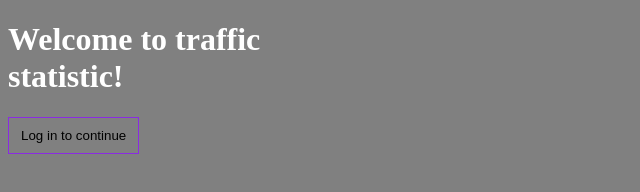
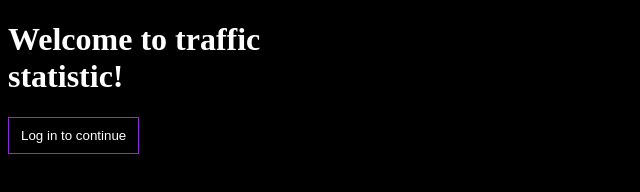
Before and after one commit to riisatoro/traffic-counter-statistic, a browser extension: page extension/main.html in a window 1280 px wide. Shown: the whole page, without its empty margins (0-640 px from the left). Drawn offline with Linux system fonts and the light colour scheme.

Commit message:
Update styles

```diff
--- a/extension/main.css
+++ b/extension/main.css
@@ -1,7 +1,7 @@
 .container {
     width: 300px;
     height: 500px;
-    background-color: gray;
+    background-color: black;
 }
 
 .is-white {
@@ -9,6 +9,7 @@
 }
 
 .btn {
+    color: white;
     padding: 10px 12px;
     border: 1px solid blueviolet;
     background-color: inherit;
```
